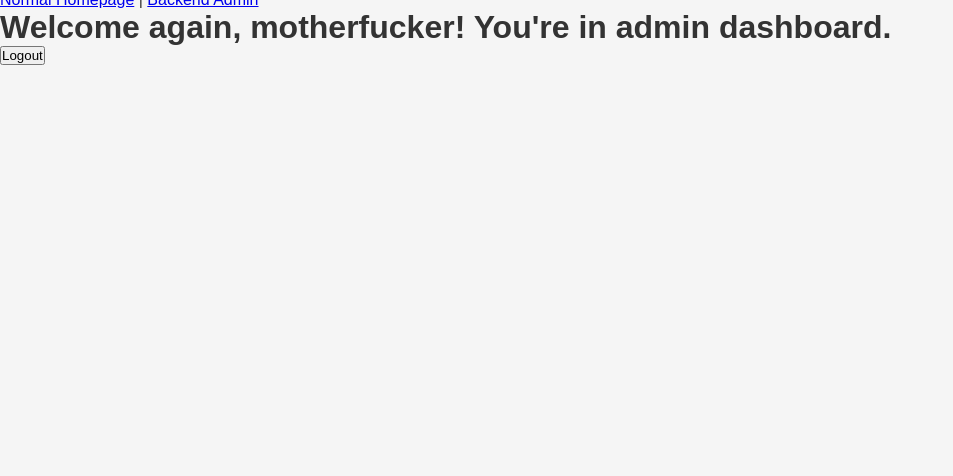
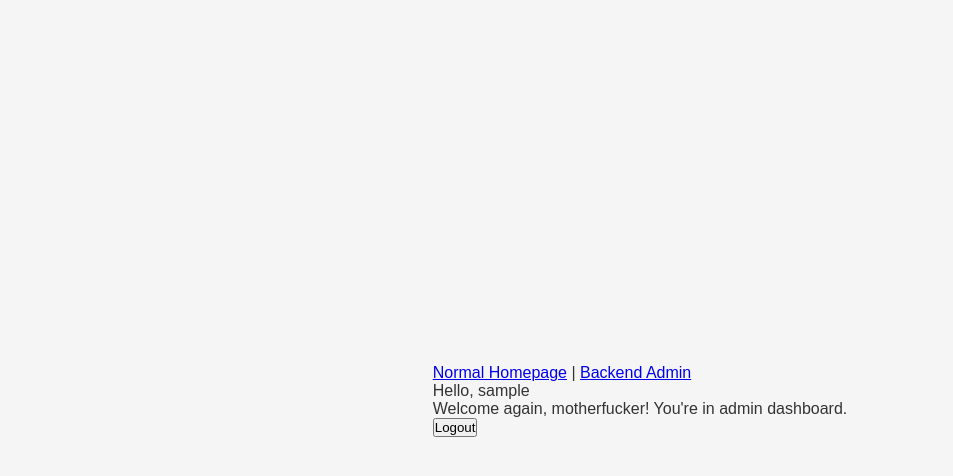
Before and after one commit to 3-I-Projects/QAirline, a React (Vite) app in the folder frontend/: page /admin/dashboard in a window 1280 px wide. Shown: the top 476 px of the page, without its empty margins (0-953 px from the left). Built offline with nearby package versions, Linux system fonts and the light colour scheme; sample sign-in values are in the browser's storage.

Commit message:
added 'hello {user}' to header, fix dashboard css

```diff
--- a/frontend/package.json
+++ b/frontend/package.json
@@ -11,6 +11,7 @@
     "start": "vite"
   },
   "dependencies": {
+    "jwt-decode": "^4.0.0",
     "react": "^18.3.1",
     "react-dom": "^18.3.1",
     "react-router-dom": "^7.0.2"
--- a/frontend/src/components/Header.jsx
+++ b/frontend/src/components/Header.jsx
@@ -1,12 +1,18 @@
 import React from 'react'
 import { Link } from 'react-router-dom';
+import { useAuth } from '../context/AuthContext';
+import { jwtDecode } from 'jwt-decode';
 
 const Header = () => {
+  const auth = useAuth();
+  const username =  (auth.accessToken) ? jwtDecode(auth.accessToken).username : 'guest';
   return (
     <div>
         <Link to='/'>Normal Homepage</Link>
         <span> | </span>
         <Link to='http://localhost:8000/admin'>Backend Admin</Link>
+
+        <p>Hello, {username}</p>
     </div>
   )
 }
--- a/frontend/src/pages/Admin/Dashboard.jsx
+++ b/frontend/src/pages/Admin/Dashboard.jsx
@@ -5,12 +5,10 @@ import { useAuth } from '../../context/AuthContext';
 const Dashboard = () => {
   const auth = useAuth();
   return (
-    <div className='container'>
       <div>
-        <h1>Welcome again, motherfucker! You're in admin dashboard.</h1>
+        <p>Welcome again, motherfucker! You're in admin dashboard.</p>
         <button onClick={() => auth.logoutAction()}>Logout</button>
       </div>
-    </div>
   )
 }
 
```
Also changed, not shown: 1 other file (tests, documents, lock files or other folders).
